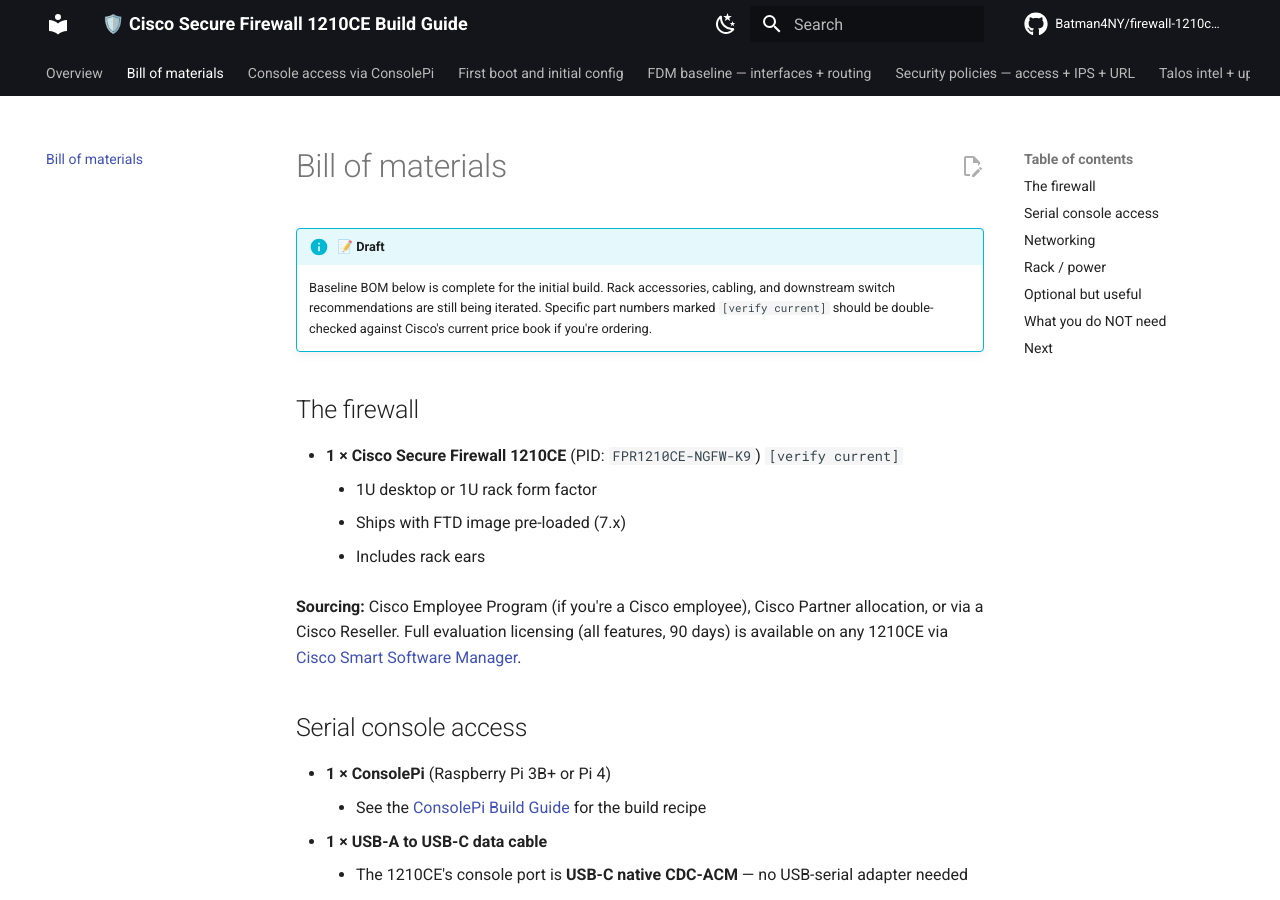
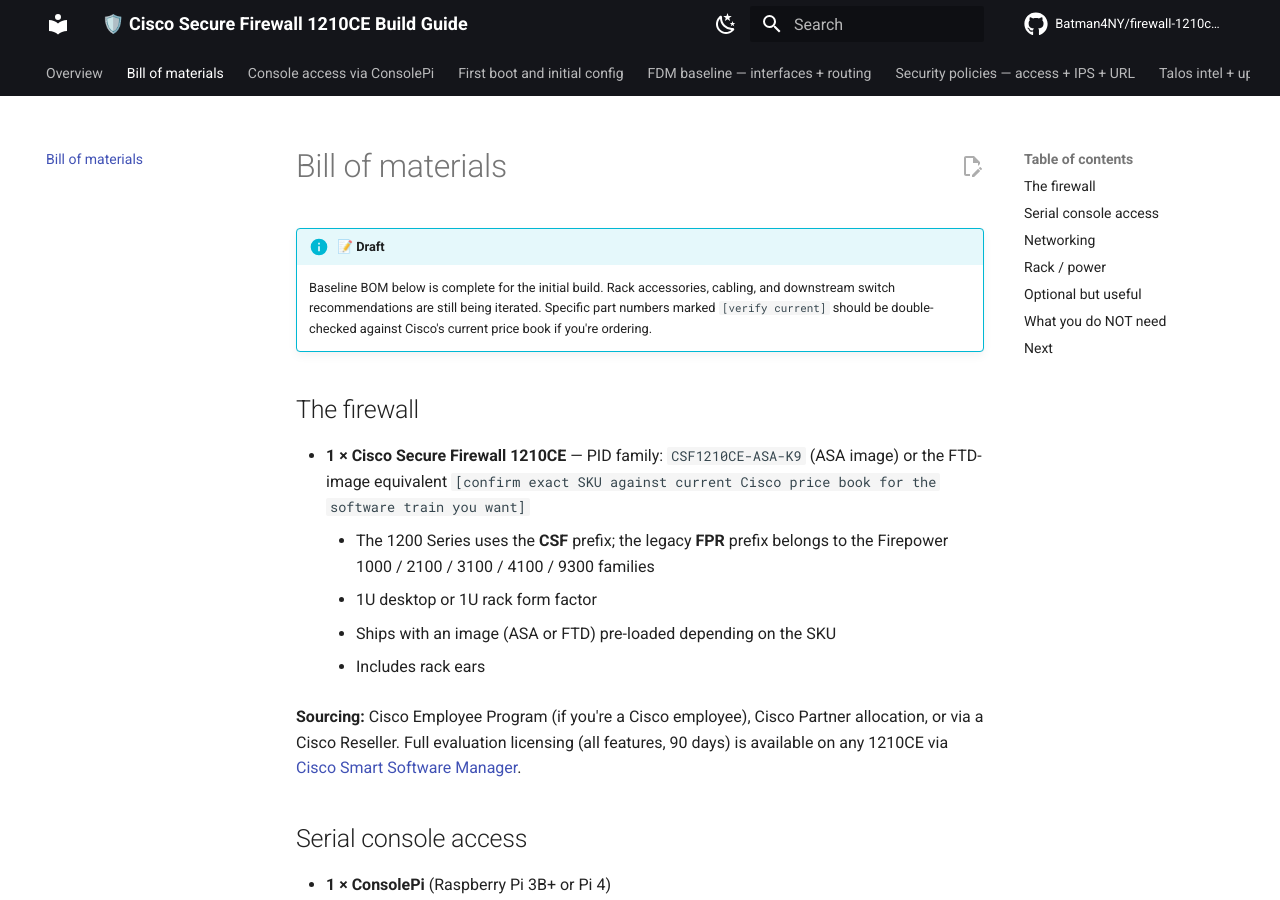
Before and after one commit to Batman4NY/firewall-1210ce-build-guide, an MkDocs documentation site: the page built from docs/bill-of-materials.md, in a window 1280 px wide and 900 px high. Built offline with MkDocs 1.6.1 and Material for MkDocs 9.7.7, drawn with Linux system fonts in a browser that asks for light colours; comment, search, counter and statistics services are not loaded.

Commit message:
bom: correct 1210CE SKU prefix — CSF (Secure Firewall), not FPR (legacy Firepower)
Was: PID: FPR1210CE-NGFW-K9 [verify current]
Now: PID family: CSF1210CE-ASA-K9 (or FTD-image equivalent)

The FPR prefix belongs to the legacy Firepower families (1000, 2100, 3100,
4100, 9300). The current-gen Secure Firewall 1200 Series uses the CSF
prefix — Cisco's own hardware install docs and CDW's authorized partner
listing both show CSF-1210CE / CSF1210CE-*. The prior FPR1210CE-NGFW-K9
returned zero hits on cisco.com or in the partner price book (fabricated).

Added a sentence on the prefix distinction so future readers understand
which family the 1210CE actually belongs to.

Source (CDW authorized partner listing):
https://www.cdw.com/product/cisco-secure-firewall-1210ce-security-appliance/8143205
Quote: "Cisco Secure Firewall 1210CE - security appliance - CSF1210CE-ASA-K9"

Site-wide sanity-scrub finding: cisco-fw-01-1210ce-sku-prefix
Report artifact: https://claude.ai/code/artifact/ddb4a61f-3d7b-4453-9af5-5fc3d2a9b02b

```diff
--- a/docs/bill-of-materials.md
+++ b/docs/bill-of-materials.md
@@ -5,9 +5,10 @@
 
 ## The firewall
 
-- **1 × Cisco Secure Firewall 1210CE** (PID: `FPR1210CE-NGFW-K9`) `[verify current]`
+- **1 × Cisco Secure Firewall 1210CE** — PID family: `CSF1210CE-ASA-K9` (ASA image) or the FTD-image equivalent `[confirm exact SKU against current Cisco price book for the software train you want]`
+    - The 1200 Series uses the **CSF** prefix; the legacy **FPR** prefix belongs to the Firepower 1000 / 2100 / 3100 / 4100 / 9300 families
     - 1U desktop or 1U rack form factor
-    - Ships with FTD image pre-loaded (7.x)
+    - Ships with an image (ASA or FTD) pre-loaded depending on the SKU
     - Includes rack ears
 
 **Sourcing:** Cisco Employee Program (if you're a Cisco employee), Cisco Partner allocation, or via a Cisco Reseller. Full evaluation licensing (all features, 90 days) is available on any 1210CE via [Cisco Smart Software Manager](https://software.cisco.com/software/csws/ws/platform/home).
```
